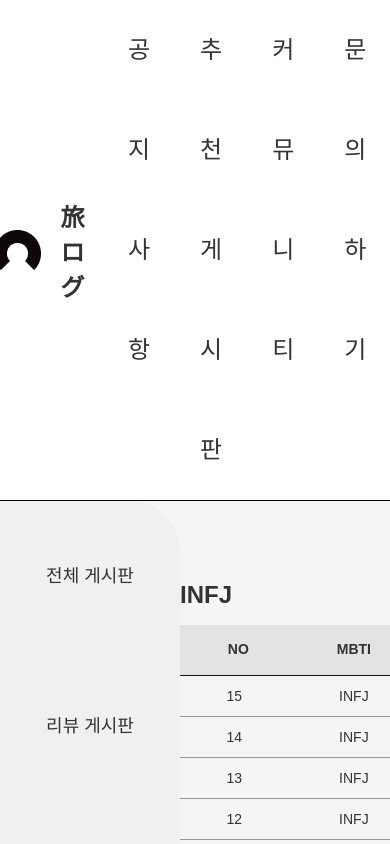
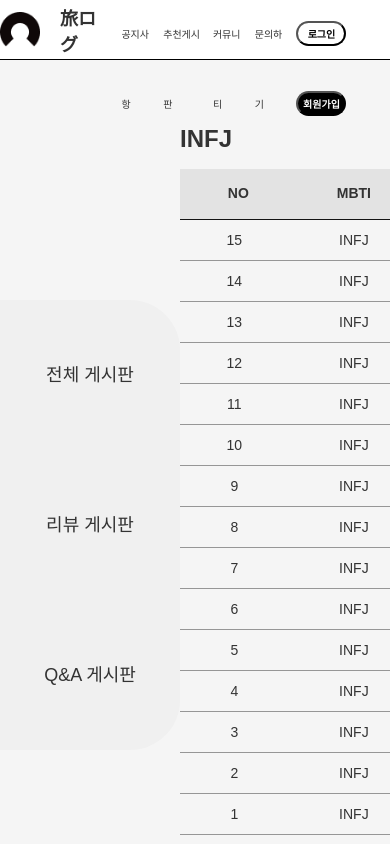
Before and after one commit to seo3154/TabiLog, a React (Create React App) app in the folder frontend/: page /community in a window 390 px wide. Shown: the top 844 px of the page. Built offline with nearby package versions, Linux system fonts and the light colour scheme.

Commit message:
header 수정
1. header 수정 및 반응형 추가
2. 버튼 반응형 추가

```diff
--- a/frontend/src/styles/Button.css
+++ b/frontend/src/styles/Button.css
@@ -1,18 +1,17 @@
 @charset "utf-8";
 
-.btn{
+/* 기본 버튼 스타일 */
+.btn {
     appearance: none;
-    width: 100px;
-    height: 40px;
+    width: 80px;
+    height: 35px;
     border-radius: 20px;
-    font-size: 18px;
+    font-size: 14px;
     font-weight: bold;
     cursor: pointer;
 }
 
-
-
-/* 기본 버튼 스타일 */
+/* 기본 버튼 색상 */
 .btn.white {
     background-color: #fff;
     color: #000;
@@ -23,12 +22,8 @@
     color: #fff;
 }
 
-
-
-/* 여기서부턴 커스텀 */
-/* CommunityWrite */
-
-.delete_button{
+/* 여기서부터 커스텀 버튼 */
+.delete_button {
     width: 70px;
     height: 35px;
     border: 1px solid #131313;
@@ -36,3 +31,49 @@
     font-size: 16px;
     cursor: pointer;
 }
+
+/* 반응형 추가 */
+@media screen and (max-width: 1024px) {
+  /* 화면 크기가 1024px 이하일 때 */
+  .btn {
+    width: 70px;
+    height: 30px;
+    font-size: 12px; /* 버튼 글자 크기 줄이기 */
+  }
+
+  .delete_button {
+    width: 60px;
+    height: 30px;
+    font-size: 14px; /* 삭제 버튼 글자 크기 줄이기 */
+  }
+}
+
+@media screen and (max-width: 768px) {
+  /* 화면 크기가 768px 이하일 때 */
+  .btn {
+    width: 60px;
+    height: 30px;
+    font-size: 12px;
+  }
+
+  .delete_button {
+    width: 50px;
+    height: 25px;
+    font-size: 12px;
+  }
+}
+
+@media screen and (max-width: 480px) {
+  /* 화면 크기가 480px 이하일 때 */
+  .btn {
+    width: 50px;
+    height: 25px;
+    font-size: 10px; /* 버튼 글자 크기 더 줄이기 */
+  }
+
+  .delete_button {
+    width: 45px;
+    height: 20px;
+    font-size: 10px;
+  }
+}
--- a/frontend/src/styles/Header.css
+++ b/frontend/src/styles/Header.css
@@ -15,23 +15,18 @@ a {
   color: inherit;
 }
 
-.wrap {
-  width: 1920px;
-  height: 5000px;
-}
+
 
 /* 로고 */
 header {
   display: flex;
   width: 100%;
-  height: var(--header-h);          /* 100px 대신 변수 사용 */
+  height: 70px;
   border-bottom: 1px solid #000;
   position: sticky;
   top: 0;
   background-color: #fff;
-  z-index: 2000;                    /* ← 헤더를 항상 위로 */
-  /* 선택: 살짝 그림자 */
-  /* box-shadow: 0 2px 6px rgba(0,0,0,.06); */
+  z-index: 2000;
 }
 
 header .logo {
@@ -47,15 +42,24 @@ header .logo a {
 }
 
 header .logo a img {
+  width: 40px;
+  height: 40px;
   margin-right: 20px;
+  object-fit: contain;
 }
+
+header .logo a h2 {
+  font-size: 20px;
+}
+
+
 
 /* 메뉴 */
 header .menu {
   display: flex;
   justify-content: space-evenly;
   width: 75%;
-  line-height: 100px;
+  line-height: 70px;
 }
 
 .menu {
@@ -63,6 +67,46 @@ header .menu {
 }
 
 .menu li {
-  font-size: 24px;
+  font-size: 18px;
   margin-left: 50px;
 }
+
+
+
+/* 반응형 추가 */
+@media screen and (max-width: 1024px) {
+  .menu li {
+    font-size: 16px;
+    margin-left: 30px;
+  }
+}
+
+@media screen and (max-width: 768px) {
+  header {
+    height: 60px;
+  }
+
+  .menu li {
+    font-size: 12px;
+    margin-left: 20px;
+  }
+}
+
+@media screen and (max-width: 480px) {
+  header .logo {
+    width: 30%;
+  }
+
+  header .logo a h2 {
+    font-size: 18px;
+  }
+
+  header .menu {
+    justify-content: space-between;
+  }
+
+  .menu li {
+    font-size: 10px;
+    margin-left: 10px;
+  }
+}
```
